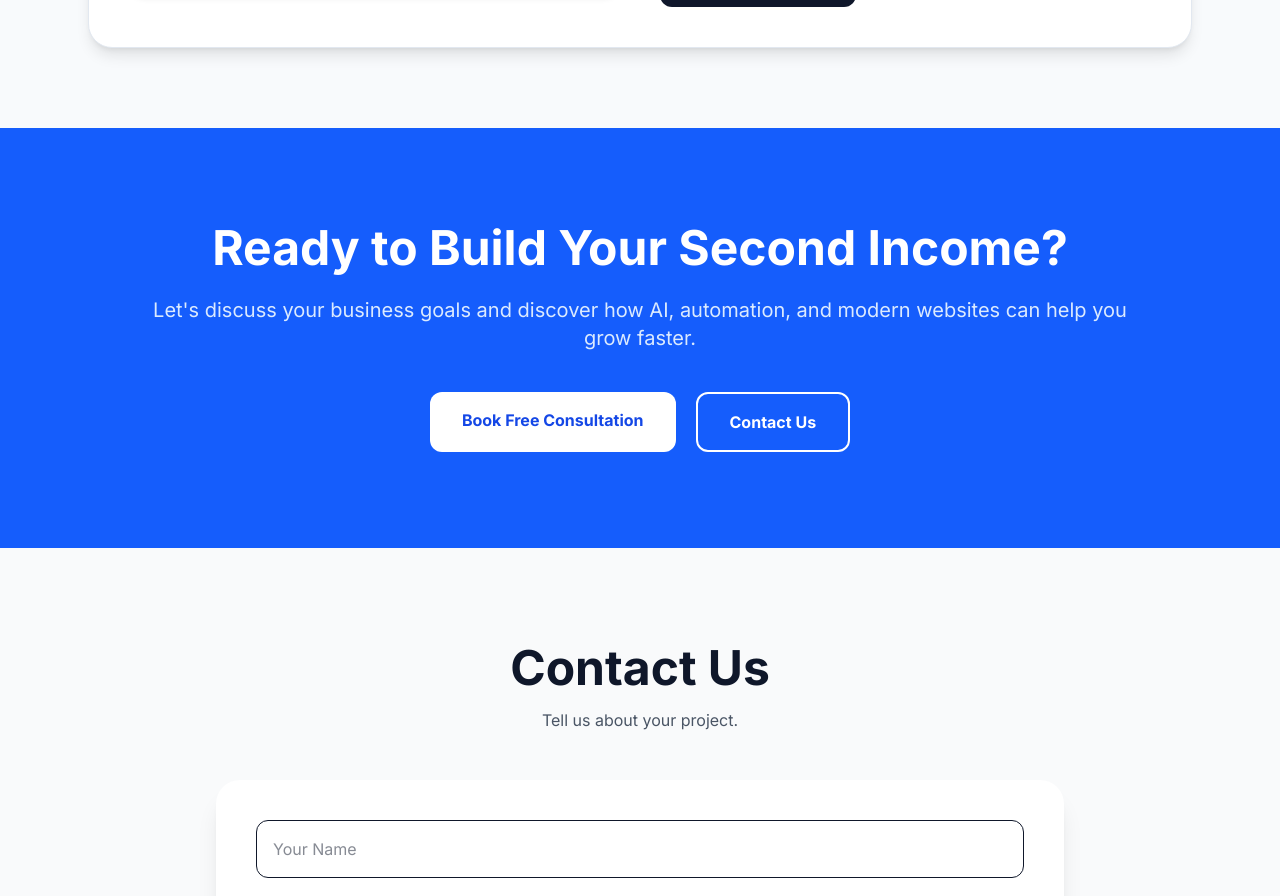
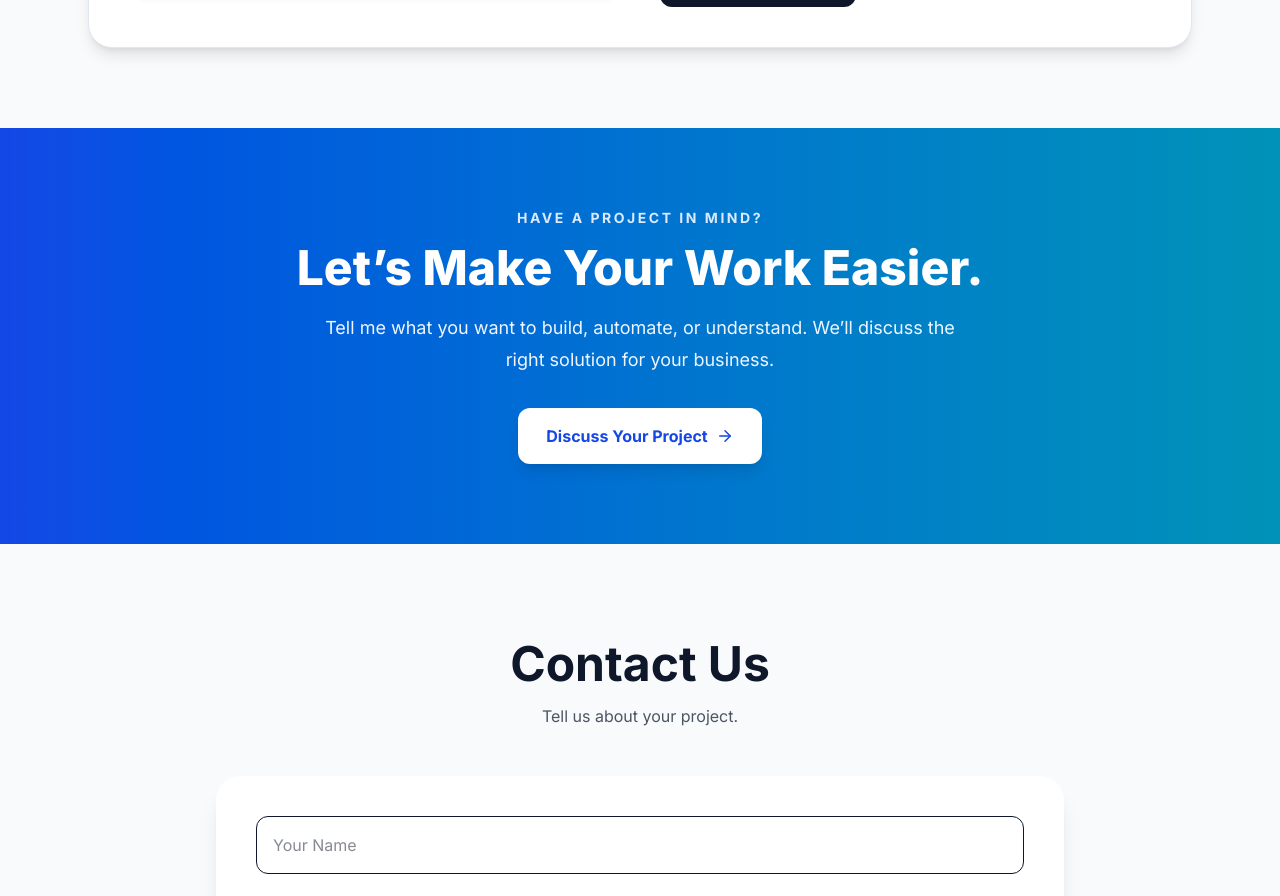
Before and after one commit to sumannath462-dot/secondsincome, a React (Vite) app: page / in a window 1280 px wide. Shown: the part 10160-11056 px from the top of the page. Built offline with nearby package versions, Linux system fonts and the light colour scheme.

Commit message:
Align homepage content with web, Excel and Power BI services

```diff
--- a/src/components/ContactCTA.jsx
+++ b/src/components/ContactCTA.jsx
@@ -1,38 +1,14 @@
-function ContactCTA() {
+import { ArrowRight } from "lucide-react";
+
+export default function ContactCTA() {
   return (
-    <section className="bg-blue-600 text-white py-24">
-      <div className="max-w-5xl mx-auto px-6 text-center">
-
-        <h2 className="text-5xl font-bold">
-          Ready to Build Your Second Income?
-        </h2>
-
-        <p className="mt-6 text-xl text-blue-100">
-          Let's discuss your business goals and discover how AI,
-          automation, and modern websites can help you grow faster.
-        </p>
-
-        <div className="mt-10 flex flex-col md:flex-row justify-center gap-5">
-
-          <a
-            href="#contact"
-            className="bg-white text-blue-700 px-8 py-4 rounded-xl font-bold hover:bg-gray-100 transition"
-          >
-            Book Free Consultation
-          </a>
-
-          <a
-            href="#contact"
-            className="border-2 border-white px-8 py-4 rounded-xl font-bold hover:bg-white hover:text-blue-700 transition"
-          >
-            Contact Us
-          </a>
-
-        </div>
-
+    <section className="bg-gradient-to-r from-blue-700 to-cyan-600 py-20 text-white">
+      <div className="mx-auto max-w-5xl px-5 text-center sm:px-6">
+        <p className="text-sm font-bold uppercase tracking-[0.18em] text-blue-100">Have a project in mind?</p>
+        <h2 className="mt-4 text-3xl font-extrabold sm:text-4xl md:text-5xl">Let’s Make Your Work Easier.</h2>
+        <p className="mx-auto mt-5 max-w-2xl text-base leading-8 text-blue-50 sm:text-lg">Tell me what you want to build, automate, or understand. We’ll discuss the right solution for your business.</p>
+        <a href="#contact" className="mt-8 inline-flex items-center rounded-xl bg-white px-7 py-4 font-bold text-blue-700 shadow-lg transition hover:-translate-y-0.5 hover:bg-blue-50">Discuss Your Project <ArrowRight className="ml-2" size={18}/></a>
       </div>
     </section>
   );
 }
-
-export default ContactCTA;
```
